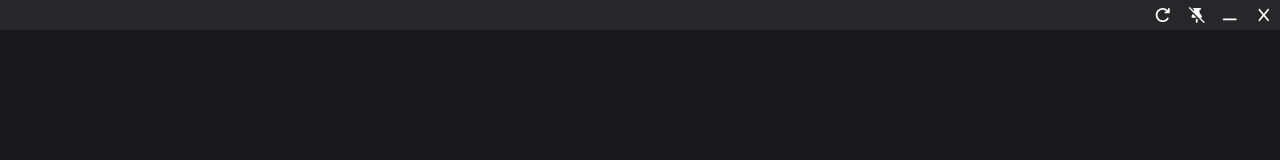
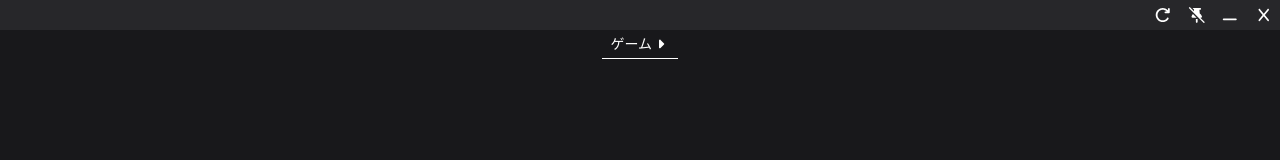
Before and after one commit to sevridge/game-todo-app, a React (Vite) app: page / in a window 1280 px wide. Shown: the top 160 px of the page. Built offline with nearby package versions, Linux system fonts and the light colour scheme.

Commit message:
feat: GameSelectorコンポーネントを追加

```diff
--- a/src/components/Dashboard.tsx
+++ b/src/components/Dashboard.tsx
@@ -1,7 +1,10 @@
+import GameSelector from "./GameSelector";
+
 export default function Dashboard() {
+  // TODO: ゲームタスク一覧を取得する
   return (
     <>
-
+      <GameSelector />
     </>
   )
 }
--- /dev/null
+++ b/src/components/GameSelector.tsx
@@ -0,0 +1,48 @@
+import { faTrashCan } from "@fortawesome/free-regular-svg-icons";
+import { faCaretDown, faCaretRight, faPlus } from "@fortawesome/free-solid-svg-icons";
+import { FontAwesomeIcon } from "@fortawesome/react-fontawesome";
+import { useEffect, useState } from "react"
+
+export default function GameSelector({gameTasksData}: {gameTasksData?: any}) {
+  const [ isOpen, setIsOpen ] = useState<boolean>(false);
+  const [ currentTaskData, setCurrentTaskData ] = useState<any>(null);
+
+  useEffect(() => {
+    if (!gameTasksData?.[0]) return;
+    setCurrentTaskData(gameTasksData[0]);
+  }, [])
+
+  return (
+      <div className="w-full flex justify-center text-sm select-none">
+        <div className="relative flex flex-col items-center">
+          <div className="flex items-center justify-center px-2 py-1 border-b border-white" onClick={() => setIsOpen(prev => !prev)}>
+            <div>{currentTaskData?.title || 'ゲーム'}</div>
+            {isOpen ? <FontAwesomeIcon icon={faCaretDown} /> : <FontAwesomeIcon icon={faCaretRight} />}
+          </div>
+          {isOpen && (
+            <div className="rounded-md overflow-hidden bg-zinc-700">
+              <div className="px-2 py-1 text-xs text-zinc-400">ゲーム</div>
+              {gameTasksData?.[0] && gameTasksData.map((v: any) => {
+                return (
+                  <div className="px-2 py-1 cursor-pointer bg-zinc-500" data-value="nte">{v?.title}</div>
+                )
+              })}
+              <div className="px-2 py-1">
+                <div className="bg-zinc-500 w-full h-px"></div>
+              </div>
+              <div className="px-2 py-1 cursor-pointer flex items-center gap-1">
+                <FontAwesomeIcon icon={faPlus} />
+                <div>新規追加</div>
+              </div>
+              {currentTaskData?.title && (
+              <div className="px-2 py-1 cursor-pointer text-red-200 flex items-center gap-1">
+                <FontAwesomeIcon icon={faTrashCan} />
+                <div>{currentTaskData.title} を削除</div>
+              </div>
+              )}
+            </div>
+          )}
+        </div>
+      </div>
+  )
+}
```
